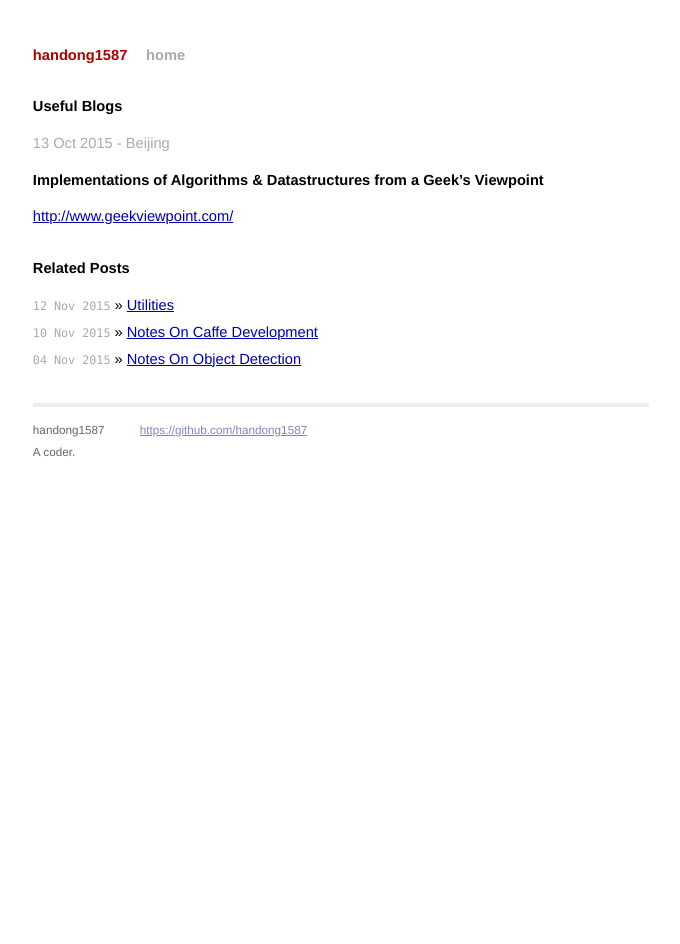
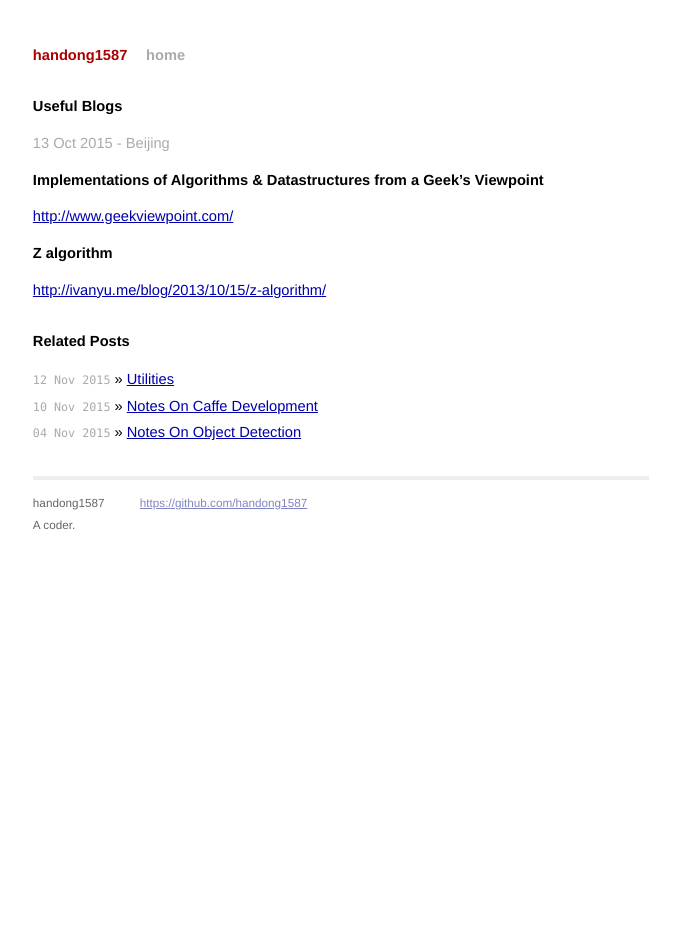
Before and after one commit to handong1587/handong1587.github.io, a Jekyll site: the page built from _posts/programming_study/2015-10-13-useful-blogs.md, in a window 1280 px wide. Shown: the whole page, without its empty margins (299-979 px from the left). Built offline with Jekyll 4.4.1, drawn with Linux system fonts in a browser that asks for light colours; Markdown is read by kramdown in place of the engine named in the settings; comment, search, counter and statistics services are not loaded.

Commit message:
update interesting-projects.md

```diff
--- a/_posts/programming_study/2015-10-13-useful-blogs.md
+++ b/_posts/programming_study/2015-10-13-useful-blogs.md
@@ -12,3 +12,7 @@ title: Useful Blogs
 **Implementations of Algorithms & Datastructures from a Geek's Viewpoint**
 
 [http://www.geekviewpoint.com/](http://www.geekviewpoint.com/)
+
+**Z algorithm**
+
+[http://ivanyu.me/blog/2013/10/15/z-algorithm/](http://ivanyu.me/blog/2013/10/15/z-algorithm/)
```
